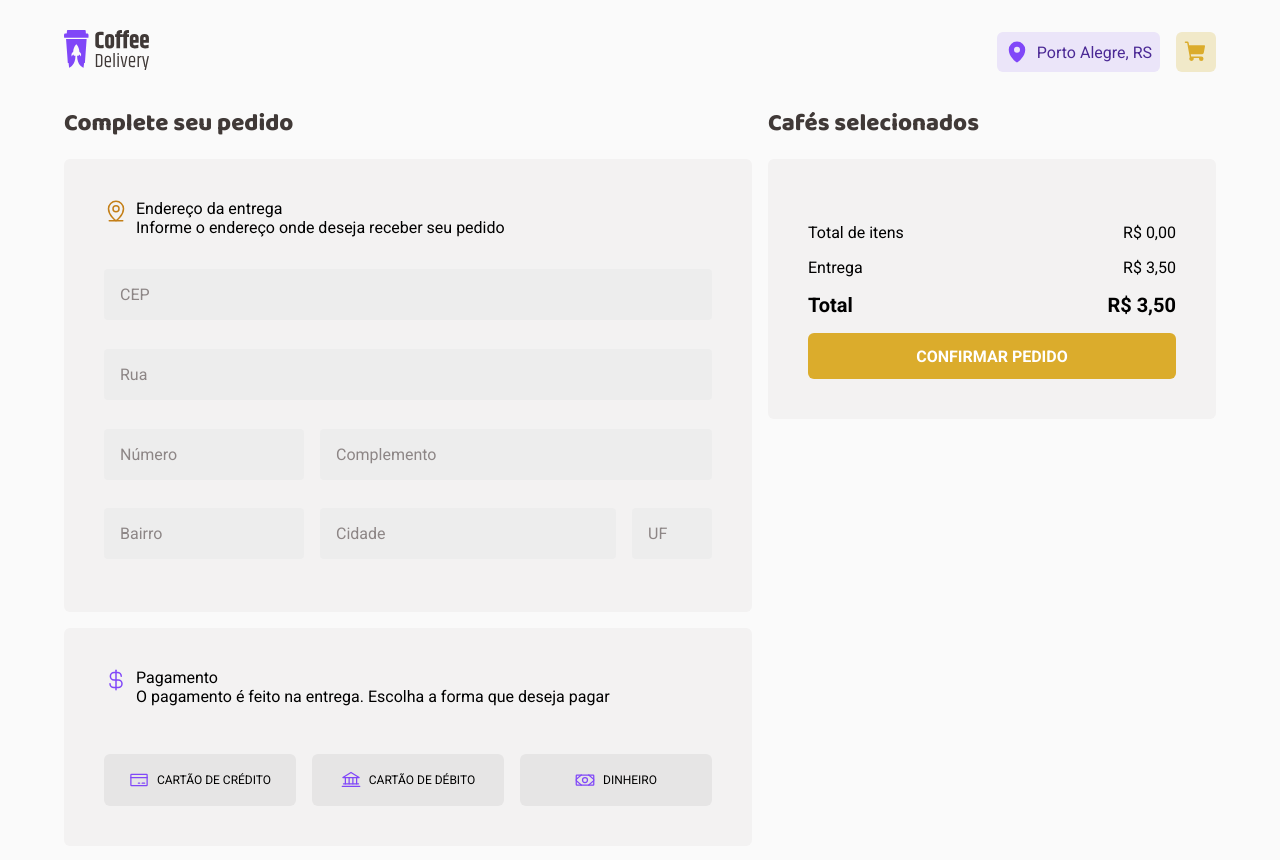
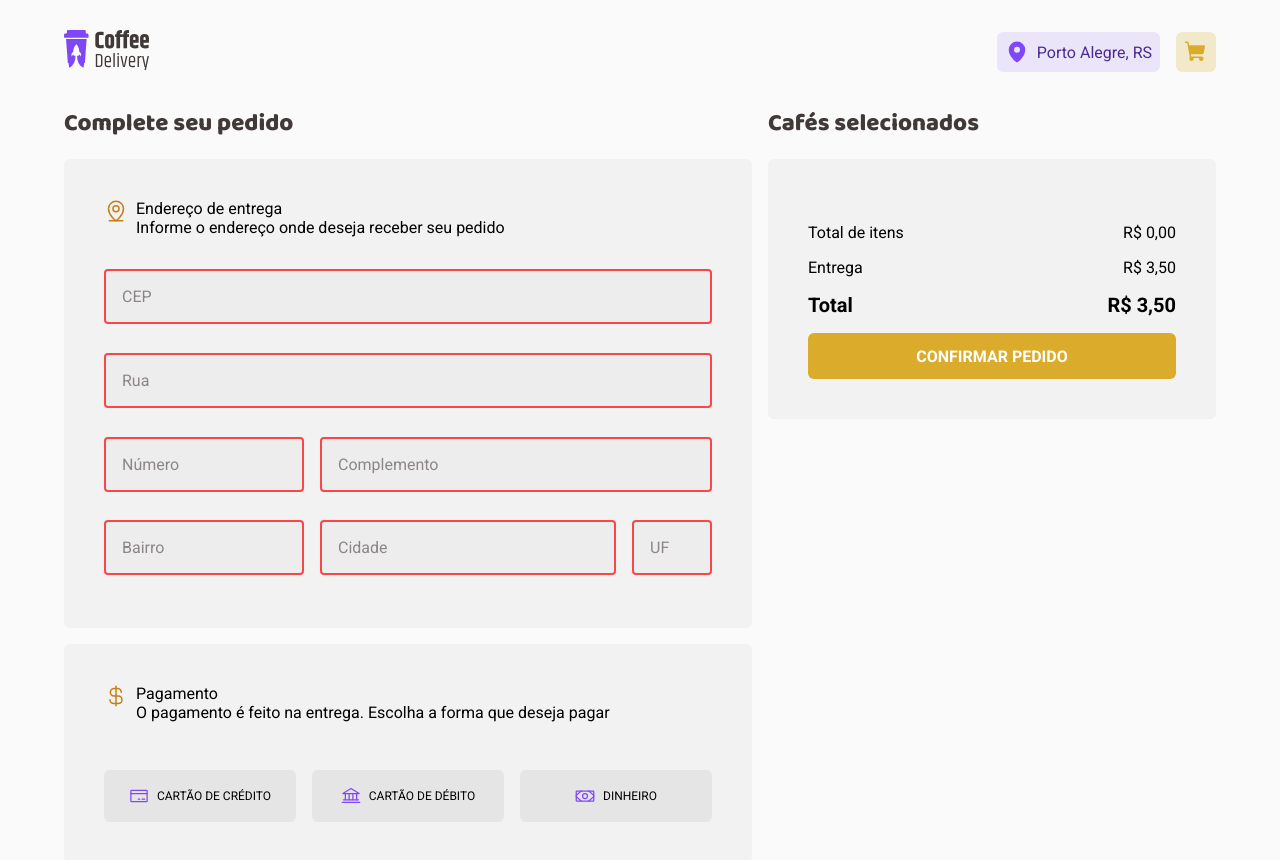
Before and after one commit to gabrieldiasss/coffeedelivery, a React (Vite) app: page /checkout in a window 1280 px wide. Built offline with nearby package versions, Linux system fonts and the light colour scheme.

Commit message:
refactor: page checkout

```diff
--- a/src/pages/Checkout/components/AdressForm/index.tsx
+++ b/src/pages/Checkout/components/AdressForm/index.tsx
@@ -15,9 +15,11 @@ export function AdressForm() {
 
     const { errors } = formState as unknown as ErrorsType
 
+    console.log(!!errors)
+
     return (
         <DeliveryAdressForm>
-            <InputWrapper className="cep" >
+            <InputWrapper className="cep">
                 <input placeholder="CEP" {...register("cep")} />
                 <p>{errors.cep?.message}</p>
             </InputWrapper>
--- /dev/null
+++ b/src/pages/Checkout/components/CompleteOrderForm/index.tsx
@@ -0,0 +1,34 @@
+import { Bank, CreditCard, CurrencyDollar, MapPinLine, Money } from "phosphor-react";
+import { AdressForm } from "../AdressForm";
+import { PaymentMethods } from "../PaymentMethods";
+import { SectionTitle } from "../SectionTitle";
+import { CompleteOrder, FormSectionContainer } from "./styles";
+
+export function CompleteOrderForm() {
+
+    return (
+        <CompleteOrder>
+            <h2>Complete seu pedido</h2>
+
+            <FormSectionContainer>
+               <SectionTitle
+                    title="Endereço de entrega"
+                    subtitle="Informe o endereço onde deseja receber seu pedido"
+                    icon={<MapPinLine size={24} />}
+               />
+
+                <AdressForm />
+            </FormSectionContainer>
+
+            <FormSectionContainer>
+                <SectionTitle
+                    title="Pagamento"
+                    subtitle="O pagamento é feito na entrega. Escolha a forma que deseja pagar"
+                    icon={<CurrencyDollar size={24} />}
+                />
+
+               <PaymentMethods />
+            </FormSectionContainer>
+        </CompleteOrder>
+    )
+}
--- /dev/null
+++ b/src/pages/Checkout/components/CompleteOrderForm/styles.ts
@@ -0,0 +1,17 @@
+import styled from 'styled-components';
+
+export const CompleteOrder = styled.div`
+  input {
+    padding: 1rem;
+  }
+`
+
+export const CoffeeCard = styled.section`
+  padding: 2.5rem;
+  background: ${(props) => props.theme['gray-200']};
+  border-radius: 6px;
+`
+
+export const FormSectionContainer = styled(CoffeeCard)`
+  margin-top: 1rem;
+`
--- /dev/null
+++ b/src/pages/Checkout/components/PaymentMethods/index.tsx
@@ -0,0 +1,20 @@
+import { Bank, CreditCard, Money } from "phosphor-react";
+import { FormOfPaymentMethods } from "./styles";
+
+export function PaymentMethods() {
+    return (
+        <FormOfPaymentMethods>
+            <button type="button" >
+                <CreditCard /> CARTÃO DE CRÉDITO
+            </button>
+
+            <button type="button">
+                <Bank /> CARTÃO DE DÉBITO
+            </button>
+
+            <button type="button">
+                <Money /> DINHEIRO
+            </button>
+        </FormOfPaymentMethods>
+    )
+}
--- /dev/null
+++ b/src/pages/Checkout/components/PaymentMethods/styles.ts
@@ -0,0 +1,36 @@
+import styled from 'styled-components';
+
+export const FormOfPaymentMethods = styled.div`
+  margin-top: 3rem;
+
+  display: grid;
+  grid-template-columns: repeat(3, 1fr);
+  gap: 1rem;
+
+  button {
+    display: flex;
+    align-items: center;
+    justify-content: center;
+    gap: 0.5rem;
+    border: 0;
+    background-color: ${(props) => props.theme['gray-400']};
+    padding: 1rem 0.5rem;
+    border-radius: 6px;
+    font-size: 0.75rem;
+
+    svg {
+      font-size: 20px;
+      color: ${(props) => props.theme['purple-500']};
+    }
+
+    &:hover {
+      transition: 0.2s;
+      background-color: ${(props) => props.theme['gray-500']};
+    }
+
+    :focus {
+      border: 1px solid ${(props) => props.theme['purple-500']};
+      background-color: ${(props) => props.theme['purple-200']};
+    }
+  }
+`
--- /dev/null
+++ b/src/pages/Checkout/components/SectionTitle/index.tsx
@@ -0,0 +1,21 @@
+import { ReactNode } from "react"
+import { SectionTitleContainer } from "./styles"
+
+interface SectionTitleProps {
+    title: string
+    subtitle: string
+    icon: ReactNode
+}
+
+export function SectionTitle({ title, subtitle, icon }: SectionTitleProps) {
+    return (
+        <SectionTitleContainer>
+            {icon}
+
+            <div>
+                <p>{title}</p>
+                <p>{subtitle}</p>
+            </div>
+        </SectionTitleContainer>
+    )
+}
--- /dev/null
+++ b/src/pages/Checkout/components/SectionTitle/styles.ts
@@ -0,0 +1,13 @@
+import styled from 'styled-components';
+
+export const SectionTitleContainer = styled.header`
+    display: flex;
+
+    svg {
+      color: ${(props) => props.theme['yellow-900']};
+    }
+
+    > div {
+      margin-left: 8px;
+    }
+`
--- a/src/pages/Checkout/index.tsx
+++ b/src/pages/Checkout/index.tsx
@@ -1,10 +1,11 @@
-import { Bank, CreditCard, CurrencyDollar, MapPinLine, Money } from "phosphor-react";
+
 import { CoffeeShoppingCart } from "./components/CoffeeShoppingCart";
-import { CheckoutContainer, CompleteOrder, DeliveryAdress, FormOfPayment, FormOfPaymentMethods } from "./styles";
+import { CheckoutContainer } from "./styles";
 import * as zod from 'zod'
 import { zodResolver } from '@hookform/resolvers/zod'
 import { useForm, FormProvider } from 'react-hook-form'
 import { AdressForm } from "./components/AdressForm";
+import { CompleteOrderForm } from "./components/CompleteOrderForm";
 
 const confirmOrderValidationSchema = zod.object({
     cep: zod.string().min(1, "Informe o CEP"),
@@ -14,11 +15,6 @@ const confirmOrderValidationSchema = zod.object({
     neighborhood: zod.string().min(1, "Informe o Bairro"),
     city: zod.string().min(1, "Informe a Cidade"),
     uf: zod.string().min(1, "Informe a UF"),
-   /*  paymentMethod: zod.nativeEnum(PaymentMethods, {
-      errorMap: () => {
-        return { message: "Informe o método de pagamento" };
-      },
-    }), */
 })
 
 export type OrderData = zod.infer<typeof confirmOrderValidationSchema>
@@ -40,47 +36,7 @@ export function Checkout() {
     return (
         <FormProvider {...confirmOrderForm}>
             <CheckoutContainer onSubmit={handleSubmit(handleConfirmOrder)}>
-                <CompleteOrder>
-                    <h2>Complete seu pedido</h2>
-
-                    <DeliveryAdress>
-                        <header>
-                            <MapPinLine size={24} />
-
-                            <div>
-                                <p>Endereço da entrega</p>
-                                <p>Informe o endereço onde deseja receber seu pedido</p>
-                            </div>
-                        </header>
-
-                       <AdressForm />
-                    </DeliveryAdress>
-
-                    <FormOfPayment>
-                        <header>
-                            <CurrencyDollar size={24} />
-
-                            <div>
-                                <p>Pagamento</p>
-                                <p>O pagamento é feito na entrega. Escolha a forma que deseja pagar</p>
-                            </div>
-                        </header>
-
-                        <FormOfPaymentMethods>
-                            <button type="button" >
-                                <CreditCard /> CARTÃO DE CRÉDITO
-                            </button>
-
-                            <button type="button">
-                                <Bank /> CARTÃO DE DÉBITO
-                            </button>
-
-                            <button type="button">
-                                <Money /> DINHEIRO
-                            </button>
-                        </FormOfPaymentMethods>
-                    </FormOfPayment>
-                </CompleteOrder>
+                <CompleteOrderForm />
 
                 <CoffeeShoppingCart />
             </CheckoutContainer>
--- a/src/pages/Checkout/styles.ts
+++ b/src/pages/Checkout/styles.ts
@@ -5,82 +5,3 @@ export const CheckoutContainer = styled.form`
   grid-template-columns: 2fr 448px;
   grid-gap: 1rem;
 `
-
-export const CompleteOrder = styled.div`
-  input {
-    padding: 1rem;
-  }
-`
-
-export const CoffeeCard = styled.section`
-  padding: 2.5rem;
-  background: ${(props) => props.theme['gray-200']};
-  border-radius: 6px;
-`
-
-export const DeliveryAdress = styled(CoffeeCard)`
-  margin-top: 1rem;
-
-  header {
-    display: flex;
-
-    svg {
-      color: ${(props) => props.theme['yellow-900']};
-    }
-
-    > div {
-      margin-left: 8px;
-    }
-  }
-`
-
-export const FormOfPayment = styled(CoffeeCard)`
-  margin-top: 1rem;
-
-  header {
-    display: flex;
-
-    svg {
-      color: ${(props) => props.theme['purple-500']};
-    }
-
-    > div {
-      margin-left: 8px;
-    }
-  }
-`
-
-export const FormOfPaymentMethods = styled.div`
-  margin-top: 3rem;
-
-  display: grid;
-  grid-template-columns: repeat(3, 1fr);
-  gap: 1rem;
-
-  button {
-    display: flex;
-    align-items: center;
-    justify-content: center;
-    gap: 0.5rem;
-    border: 0;
-    background-color: ${(props) => props.theme['gray-400']};
-    padding: 1rem 0.5rem;
-    border-radius: 6px;
-    font-size: 0.75rem;
-
-    svg {
-      font-size: 20px;
-      color: ${(props) => props.theme['purple-500']};
-    }
-
-    &:hover {
-      transition: 0.2s;
-      background-color: ${(props) => props.theme['gray-500']};
-    }
-
-    :focus {
-      border: 1px solid ${(props) => props.theme['purple-500']};
-      background-color: ${(props) => props.theme['purple-200']};
-    }
-  }
-`
--- a/src/styles/global.ts
+++ b/src/styles/global.ts
@@ -1,4 +1,4 @@
-import { createGlobalStyle } from 'styled-components'
+import { createGlobalStyle, css } from 'styled-components'
 
 export const GlobalStyle = createGlobalStyle`
     * {
@@ -32,6 +32,10 @@ export const GlobalStyle = createGlobalStyle`
             color: ${(props) => props.theme['gray-600']};
         }
 
+        border: 2px solid ${(props) => props.hasError ? props.theme['gray-300'] : props.theme['base-error']};
+
+        ${(props) => props.hasError && css`border-color: ${props.theme['base-error']};`}
+
         :focus {
             outline: 0;
             box-shadow: 0 0 0 2px ${(props) => props.theme['yellow-900']};
```
